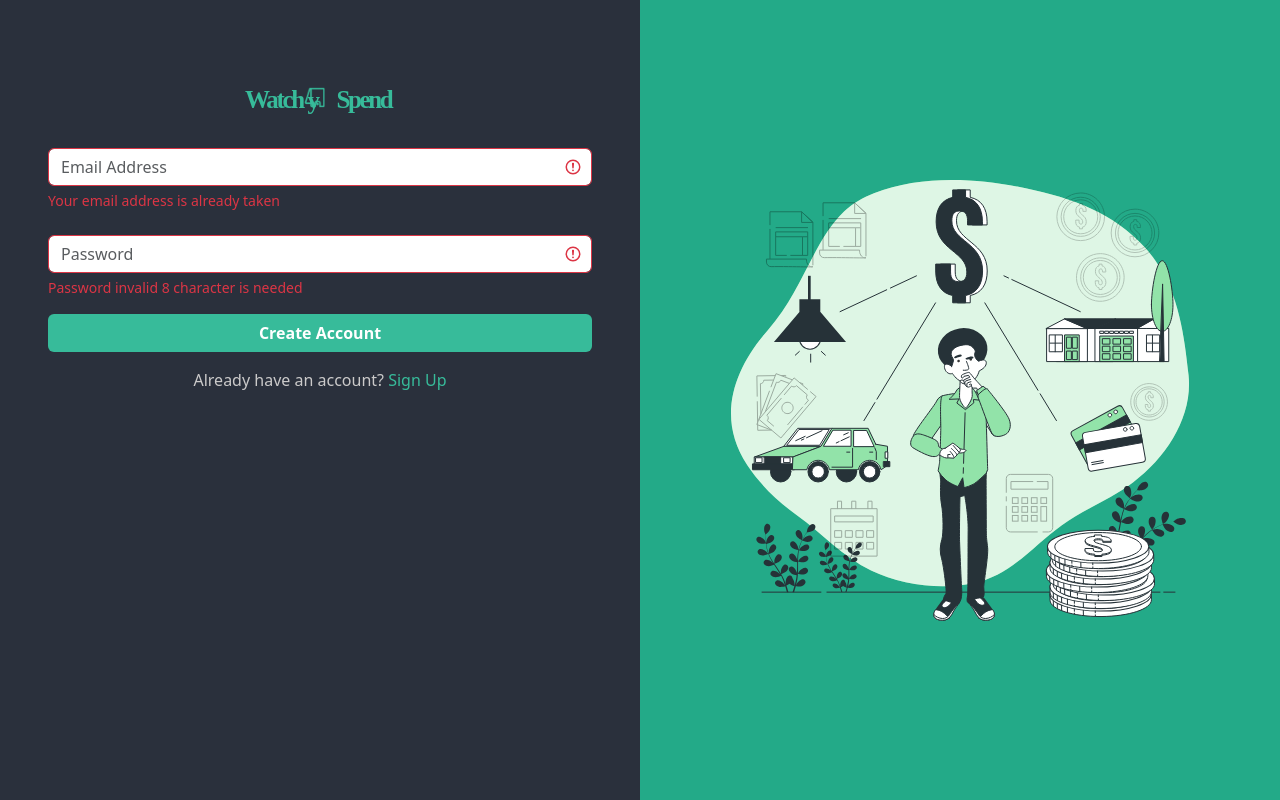
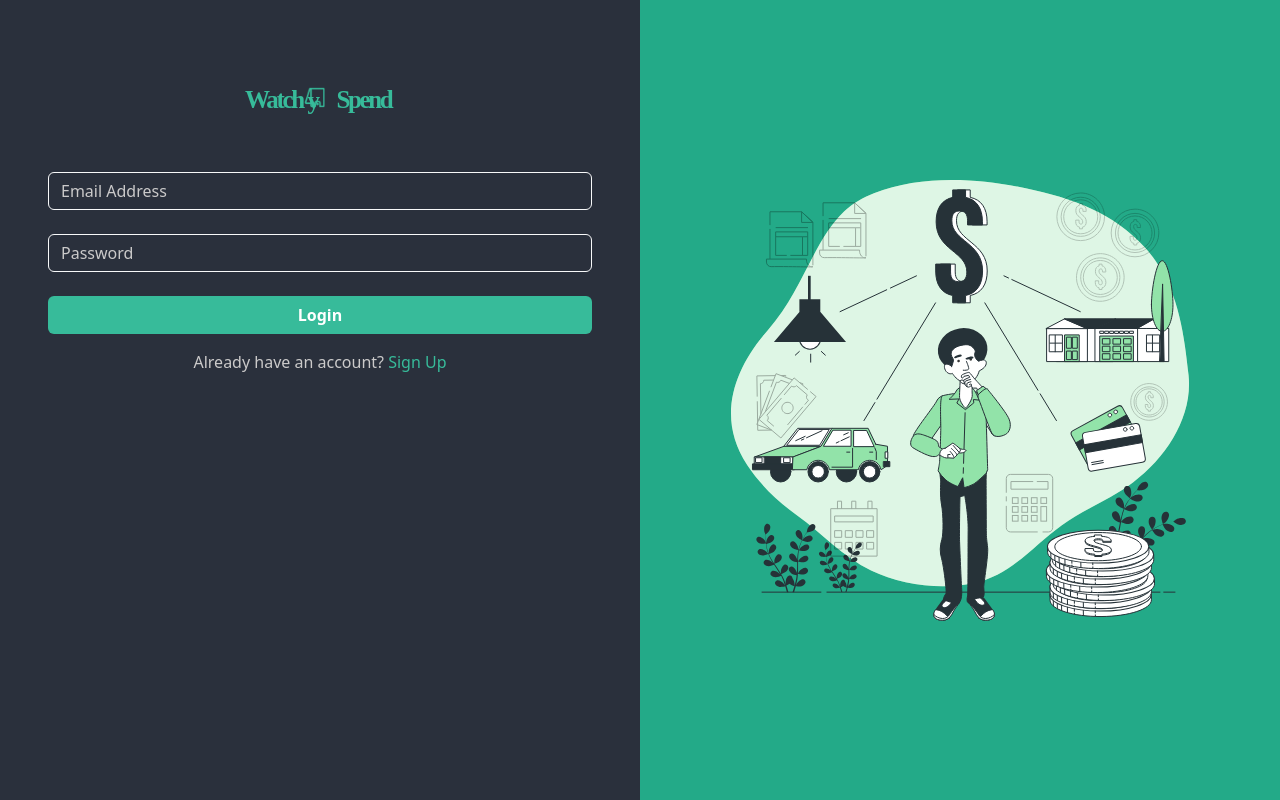
Before and after one commit to Purple227/watch-my-spend-frontend, a Vue app: page /login in a window 1280 px wide. Built offline with nearby package versions, Linux system fonts and the light colour scheme.

Commit message:
Login Functionality Completed

```diff
--- a/src/main.js
+++ b/src/main.js
@@ -1,8 +1,8 @@
 import { createApp } from 'vue'
 import App from './App.vue'
 
-import { createPinia } from 'pinia';
-const pinia = createPinia();
+import { createPinia } from 'pinia'
+const pinia = createPinia()
 
 import axios from 'axios';
 axios.defaults.baseURL = 'http://127.0.0.1:8000/api';
--- a/src/router.js
+++ b/src/router.js
@@ -34,7 +34,12 @@ const routes = [
     {
       path: '/profile',
       name: 'profile',
-      component: () => import('./views/onboard/ProFile.vue'),
+      component: () => import('./views/onboard/LandingPage.vue'),
+    },
+    {
+      path: '/dashboard',
+      name: 'dashboard',
+      component: () => import('./views/dashboard/LandingPage.vue'),
     },
   ];
 
--- /dev/null
+++ b/src/store/authenticate.js
@@ -0,0 +1,26 @@
+// authenticate.js
+
+import { defineStore } from 'pinia'
+
+import axiosInstance from '@/axiosInstance';
+
+export const useAuthUser = defineStore({
+
+  id: 'authUser',
+  state: () => ({
+    userData: null,
+  }),
+
+  actions: {
+    async fetchUserData() {
+      try {
+        const response = await axiosInstance.get('/user');
+        this.userData = response.data.data.user;
+      } catch (error) {
+        console.error('Error fetching user data:', error);
+      }
+
+    },
+
+  },
+});
--- a/src/views/auth/LogIn.vue
+++ b/src/views/auth/LogIn.vue
@@ -11,26 +11,28 @@
       </a>
 
 
-    <div class="has-validation">
-      <input type="email" class="form-control is-invalid" id="exampleFormControlInput1" placeholder="Email Address">
+<div class="alert alert-warning alert-dismissible fade show" role="alert" v-if="errorMessage !== null">
+  <strong> {{  errorMessage }}</strong>
+  <button type="button" class="btn-close" data-bs-dismiss="alert" aria-label="Close"></button>
+</div>
 
-      <div id="validationServerUsernameFeedback" class="invalid-feedback">
-            Your email address is already taken
-      </div>
 
-    </div>
+<div class="mt-4" :class="error.email == null ? '' : 'has-validation'">
+  <input type="email" class="form-control" :class="error.email == null ? 'border border-light' : 'is-invalid'" placeholder="Email Address" v-model="form.email">
+  <div class="invalid-feedback">
+    {{  error.email == null ? '' : error.email[0] }}
+  </div>
+</div>
 
-    <div class="has-validation mt-4 mb-3">
-      <input type="password" class="form-control is-invalid" id="exampleFormControlInput1" placeholder="Password">
-
-      <div id="validationServerUsernameFeedback" class="invalid-feedback">
-            Password invalid 8 character is needed
-      </div>
-
-    </div>
+<div class="mt-4 mb-4" :class="error.password == null ? '' : 'has-validation'">
+  <input type="password" class="form-control" :class="error.password == null ? 'border border-light' : 'is-invalid'" placeholder="Password" v-model="form.password">
+  <div class="invalid-feedback">
+    {{  error.password == null ? '' : error.password[0] }}
+  </div>
+</div>
 
     <div class="d-grid gap-2">
-      <button class="btn fw-bold text-white" type="button" style="background-color: #37BB9A;"> Create Account </button>
+      <button class="btn fw-bold text-white" type="button" style="background-color: #37BB9A;" @click="submit"> Login </button>
     </div>
 
     <p class="text-center text-color-custom mt-3"> Already have an account? <router-link :to="{ name: 'register' }" class="link-offset-2 link-underline link-underline-opacity-0" style="color: #37BB9A;"> Sign Up </router-link> </p>
@@ -45,6 +47,83 @@
     </div>
 
     </template>
+
+
+
+
+
+<script>
+import axiosInstance from '@/axiosInstance';
+
+export default {
+  data() {
+    return {
+
+      form : {
+        email: null,
+        password: null,
+      },
+
+      error: {},
+
+      buttonStatus: false,
+      errorMessage: null
+
+
+    }
+  },
+
+
+  methods: {
+
+    async submit() {
+      this.buttonStatus == true
+
+      try {
+        const requestData = {
+          email: this.form.email,
+          password: this.form.password,
+        };
+        const response = await axiosInstance.post('/login', requestData);
+        localStorage.setItem('bearerToken', response.data.data.token);
+
+        if(response.data.data.user.email_verified_at == null ) {
+          this.$router.push({ name: 'verifyEmail' })
+        } else if(response.data.data.user.onboard != 3) {
+          this.$router.push({ name: 'profile' })
+        }else {
+          this.$router.push({ name: 'dashboard' })
+        }
+      } catch (error) {
+        this.buttonStatus = false
+
+
+        this.error = error.response.data.error.message
+        this.errorMessage = error.response.data.error.custom_message
+
+        if (this.errorMessage == undefined) {
+          this.errorMessage = null
+        } else {
+          this.error = {}
+          this.errorMessage = error.response.data.error.custom_message
+        }
+
+      }
+    },
+
+
+  }
+
+
+
+}
+
+</script>
+
+
+
+
+
 
     <style scoped>
 
@@ -63,4 +142,22 @@
        color: #CBCACA;
     }
 
+
+input, input:focus {
+  /* Set the background color to your desired color */
+  background-color: #2A303C; /* Replace with your preferred color code or name */
+  color: #CBCACA;
+  border: 1px solid #CBCACA;
+}
+
+input::placeholder {
+  /* Set the color for the placeholder text */
+  color: #CBCACA; /* Replace with your preferred color code or name */
+}
+
+input:focus::placeholder {
+  /* Set the color for the placeholder text when focused */
+  color: #CBCACA; /* Replace with your preferred color code or name */
+}
+
     </style>
--- a/src/views/auth/SignUp.vue
+++ b/src/views/auth/SignUp.vue
@@ -105,12 +105,9 @@ export default {
           password_confirmation: this.form.passwordConfirmation,
           term_condition: this.form.isChecked
         };
-
         const response = await axiosInstance.post('/register', requestData);
         localStorage.setItem('bearerToken', response.data.data.token);
         this.$router.push({ name: 'verifyEmail' });
-        // Do something with the response data if needed
-        console.log('Response Data:', response.data.data.token);
       } catch (error) {
         this.buttonStatus = false
         this.error = error.response.data.error.message
--- a/src/views/auth/VerifyEmail.vue
+++ b/src/views/auth/VerifyEmail.vue
@@ -15,7 +15,7 @@
     </a>
 
 
-    <div class="alert alert-warning alert-dismissible fade show" role="alert">
+<div class="alert alert-warning alert-dismissible fade show" role="alert">
   <strong>Holy guacamole!</strong> You should check in on some of those fields below.
   <button type="button" class="btn-close" data-bs-dismiss="alert" aria-label="Close"></button>
 </div>
@@ -101,6 +101,7 @@
 
 <script>
 import axiosInstance from '@/axiosInstance';
+import { useAuthUser } from '@/store/authenticate';
 
 export default {
   data() {
@@ -116,6 +117,7 @@ export default {
       },
 
       error: {},
+      userData: null,
 
       buttonStatus: false,
       email: null,
@@ -126,6 +128,9 @@ export default {
     }
   },
 
+  mounted() {
+   this.getAuthUser()
+  },
 
   methods: {
 
@@ -191,7 +196,18 @@ export default {
           }
         }, 1000);
       }
+    },
+
+    async getAuthUser() {
+    await useAuthUser().fetchUserData();
+    this.userData = useAuthUser().userData
+
+    if ( this.userData == null ) {
+      this.$router.push({ name: 'login' });
     }
+
+    }
+
 
   }
 
--- /dev/null
+++ b/src/views/dashboard/LandingPage.vue
@@ -0,0 +1,9 @@
+<template>
+
+<div>
+
+
+</div>
+
+
+</template>
--- /dev/null
+++ b/src/views/onboard/LandingPage.vue
@@ -0,0 +1,9 @@
+<template>
+
+<div>
+
+
+</div>
+
+
+</template>
```
Also changed, not shown: src/views/onboard/modules/ProFile.vue (renamed from src/views/onboard/ProFile.vue).
